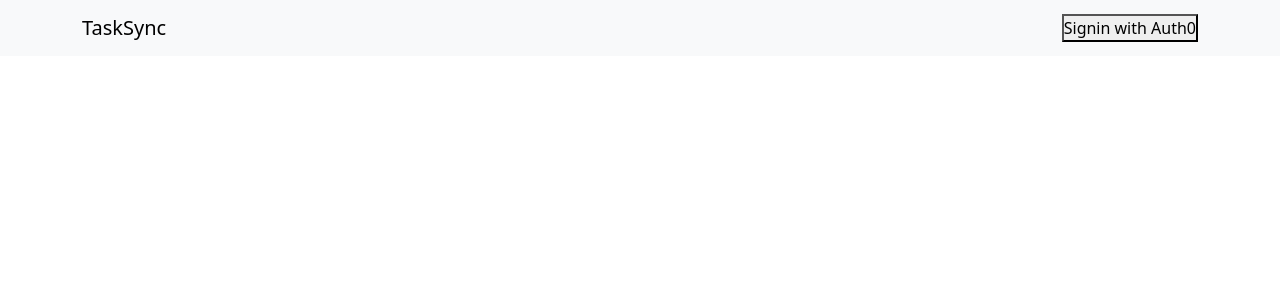
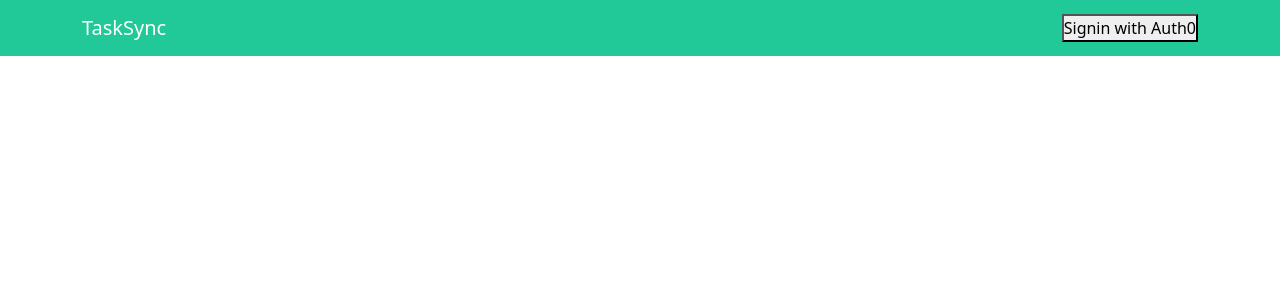
Before and after one commit to kemalk89/TaskSync-Frontend, a Next.js app in the folder apps/web/: page /my-profile in a window 1280 px wide. Shown: the top 300 px of the page. Built offline with nearby package versions, Linux system fonts and the light colour scheme; no server answers.

Commit message:
Added SASS and some customization.

```diff
--- /dev/null
+++ b/apps/web/app/bootstrap-custom.scss
@@ -0,0 +1,16 @@
+// This file contains only code to customize bootstrap
+// Include any default variable overrides here (though functions won't be available)
+// The variables can be found https://github.com/twbs/bootstrap/blob/main/scss/_variables.scss
+$primary: rgb(95, 95, 138);
+
+@import "bootstrap/scss/bootstrap";
+
+// Then add additional custom code here
+.navbar {
+  background-color: $teal-500;
+
+  .navbar-brand,
+  .nav-link {
+    color: #fff;
+  }
+}
--- a/apps/web/app/components/nav-menu.tsx
+++ b/apps/web/app/components/nav-menu.tsx
@@ -18,7 +18,7 @@ export async function NavMenu() {
   const session = await auth();
 
   return (
-    <Navbar expand="lg" className="bg-body-tertiary">
+    <Navbar expand="lg">
       <Container>
         <Link href="/" passHref legacyBehavior>
           <NavbarBrand>TaskSync</NavbarBrand>
--- a/apps/web/app/globals.css
+++ b/apps/web/app/globals.scss
@@ -1,4 +1,5 @@
-@import "bootstrap/dist/css/bootstrap.min.css";
+// @import "bootstrap/dist/css/bootstrap.min.css";
+@import "./bootstrap-custom.scss";
 
 :root {
   --background: #ffffff;
--- a/apps/web/app/layout.tsx
+++ b/apps/web/app/layout.tsx
@@ -3,7 +3,7 @@ import localFont from "next/font/local";
 import { NavMenu } from "./components/nav-menu";
 import { Container } from "react-bootstrap";
 
-import "./globals.css";
+import "./globals.scss";
 
 const geistSans = localFont({
   src: "./fonts/GeistVF.woff",
@@ -28,7 +28,7 @@ export default function RootLayout({
     <html lang="en">
       <body className={`${geistSans.variable} ${geistMono.variable}`}>
         <NavMenu />
-        <Container>{children}</Container>
+        <Container style={{ paddingTop: 8 }}>{children}</Container>
       </body>
     </html>
   );
--- a/apps/web/package.json
+++ b/apps/web/package.json
@@ -28,6 +28,7 @@
     "@types/node": "^22.10.10",
     "@types/react": "19.0.8",
     "@types/react-dom": "19.0.3",
+    "sass": "^1.86.3",
     "typescript": "5.7.3"
   }
 }
--- a/packages/api/src/response.models.ts
+++ b/packages/api/src/response.models.ts
@@ -15,6 +15,7 @@ export interface ProjectResponse {
     username: string;
     picture: string;
   };
+  projectManager?: UserResponse;
   createdDate: string;
 }
 
--- a/packages/ui-components/src/features/projects/projects-page.tsx
+++ b/packages/ui-components/src/features/projects/projects-page.tsx
@@ -7,6 +7,7 @@ import { Pagination } from "../pagination/pagination";
 import { usePathname, useRouter, useSearchParams } from "next/navigation";
 import { ProjectForm, ProjectFormValues } from "./project-form";
 import { NewFormModal } from "../../NewFormModal";
+import { UserName } from "../../user-name/user-name";
 
 export const ProjectsPage = () => {
   const router = useRouter();
@@ -51,6 +52,7 @@ export const ProjectsPage = () => {
         <thead>
           <tr>
             <th>Name</th>
+            <th>Projektleiter</th>
             <th></th>
           </tr>
         </thead>
@@ -58,6 +60,9 @@ export const ProjectsPage = () => {
           {data?.items.map((project: ProjectResponse) => (
             <tr key={project.id}>
               <td>{project.title}</td>
+              <td>
+                <UserName user={project.projectManager} />
+              </td>
               <td>
                 <Button
                   size="sm"
```
Also changed, not shown: packages/ui-components/src/user-name/user-name.tsx (+13 -7 lines), 2 other files (tests, documents, lock files or other folders).
